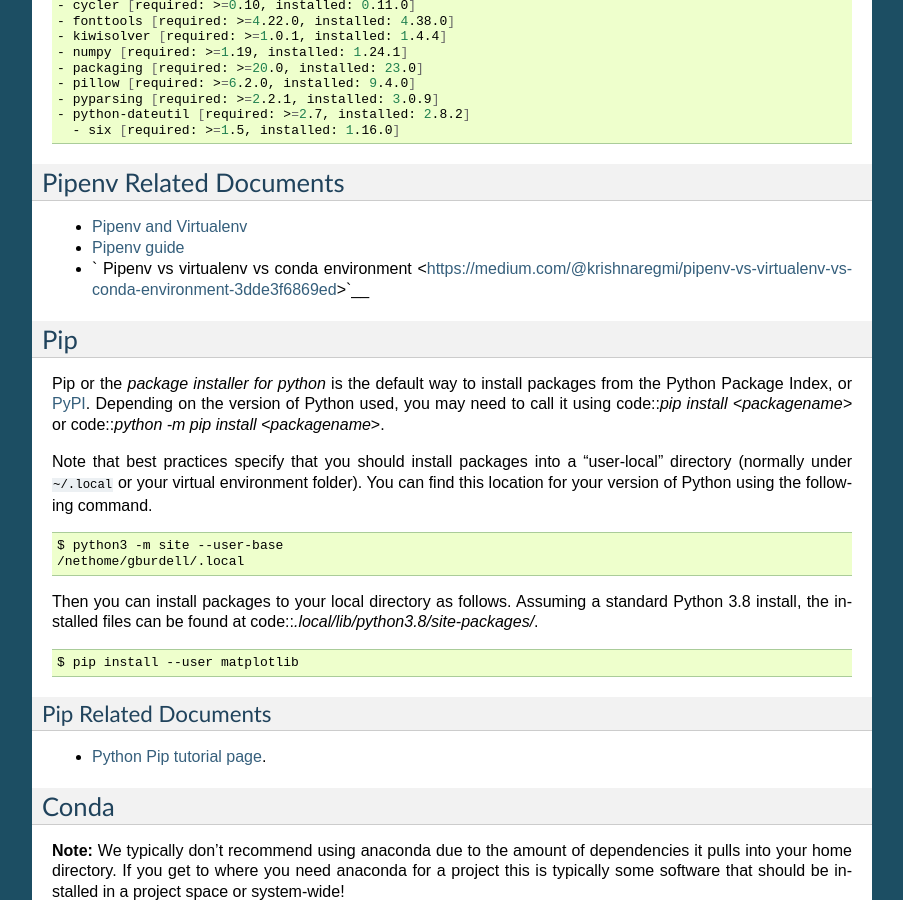
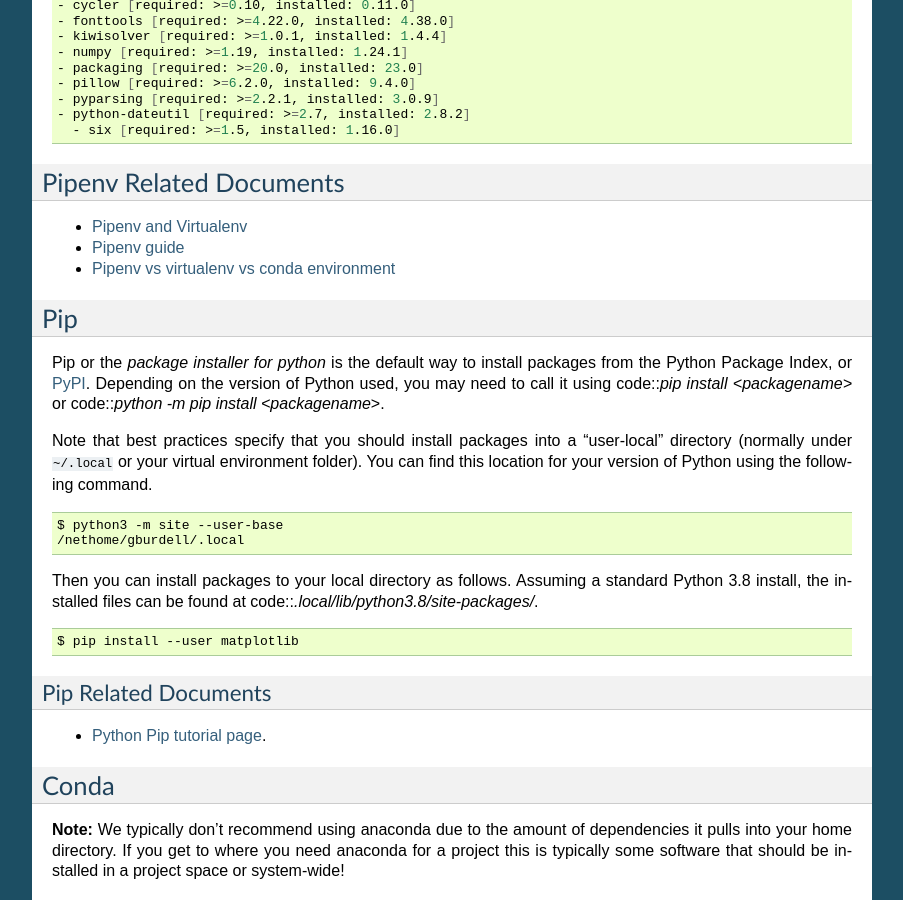
Before and after one commit to gt-crnch-rg/read-the-docs, a Sphinx documentation site: the page built from docs/general/python-environments.rst, in a window 1280 px wide and 900 px high, scrolled down 2641 px. Shown: the whole window, without its empty margins (198-1101 px from the left). Built offline with Sphinx 7.4.7, drawn with Linux system fonts in a browser that asks for light colours; pages that are not in the unit, such as notebooks, are missing from menus.

Commit message:
Update python-environments.rst

```diff
--- a/docs/general/python-environments.rst
+++ b/docs/general/python-environments.rst
@@ -183,7 +183,7 @@ Pipenv Related Documents
 ==============
 - `Pipenv and Virtualenv <https://docs.python-guide.org/dev/virtualenvs/>`__
 - `Pipenv guide <https://realpython.com/pipenv-guide/>`__
-- ` Pipenv vs virtualenv vs conda environment <https://medium.com/@krishnaregmi/pipenv-vs-virtualenv-vs-conda-environment-3dde3f6869ed>`__
+- `Pipenv vs virtualenv vs conda environment <https://medium.com/@krishnaregmi/pipenv-vs-virtualenv-vs-conda-environment-3dde3f6869ed>`_
 
 Pip
 ==============
```
